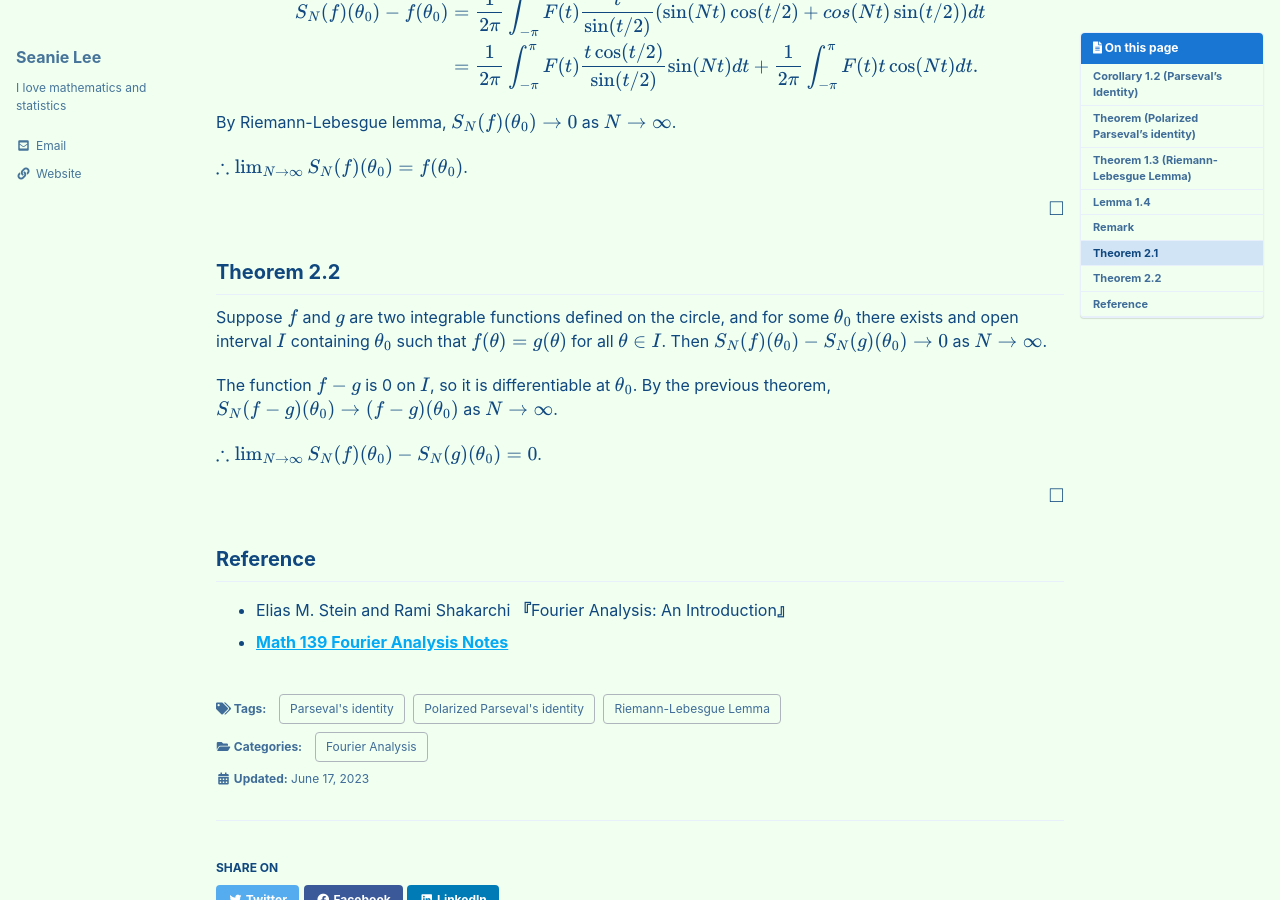
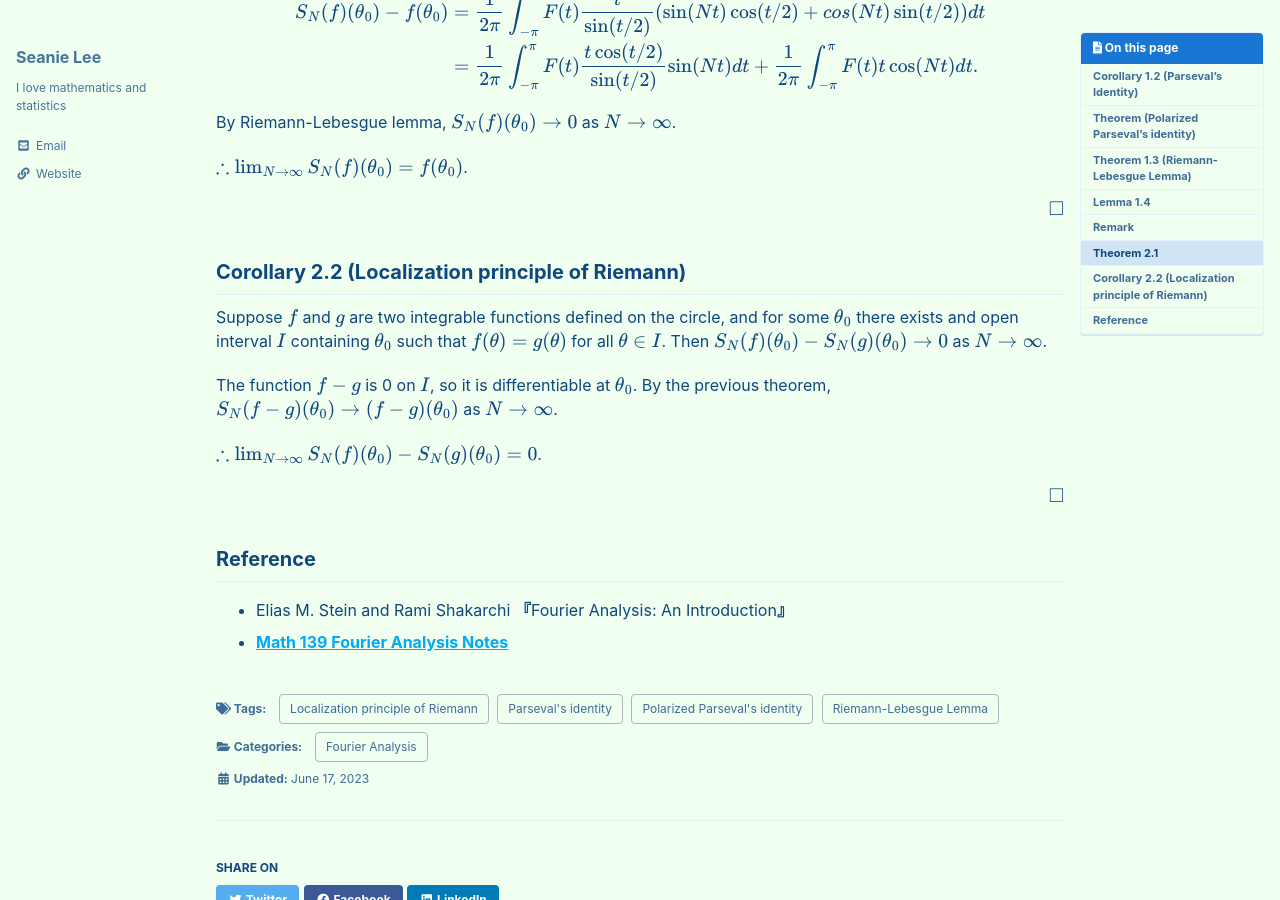
Before and after one commit to seanie12/blog, a Jekyll site: the page built from _posts/2023-06-17-L2-recovery.md, in a window 1280 px wide and 900 px high, scrolled down 4226 px. Built offline with Jekyll 4.4.1, drawn with Linux system fonts in a browser that asks for light colours; cached includes are drawn as plain includes; formulas are drawn with MathJax 3.

Commit message:
Update 2023-06-17-L2-recovery.md

```diff
--- a/_posts/2023-06-17-L2-recovery.md
+++ b/_posts/2023-06-17-L2-recovery.md
@@ -8,6 +8,7 @@ tags:
   - Parseval's identity
   - Polarized Parseval's identity
   - Riemann-Lebesgue Lemma
+  - Localization principle of Riemann
 
 
 
@@ -244,7 +245,7 @@ $\therefore \lim_{N\to\infty}S_N(f)(\theta_0)=f(\theta_0)$.
 
 $$\tag*{$\square$}$$
 
-## Theorem 2.2
+## Corollary 2.2 (Localization principle of Riemann)
 Suppose $f$ and $g$ are two integrable functions defined on the circle, and for some $\theta_0$ there exists and open interval $I$ containing $\theta_0$ such that $f(\theta)=g(\theta)$ for all $\theta\in I$. Then $S_N(f)(\theta_0)- S_N(g)(\theta_0) \to 0$ as $N\to \infty$.
 
 The function $f-g$ is 0 on $I$, so it is differentiable at $\theta_0$. By the previous theorem, $S_N(f-g)(\theta_0)\to (f-g)(\theta_0)$ as $N\to\infty$.
```
